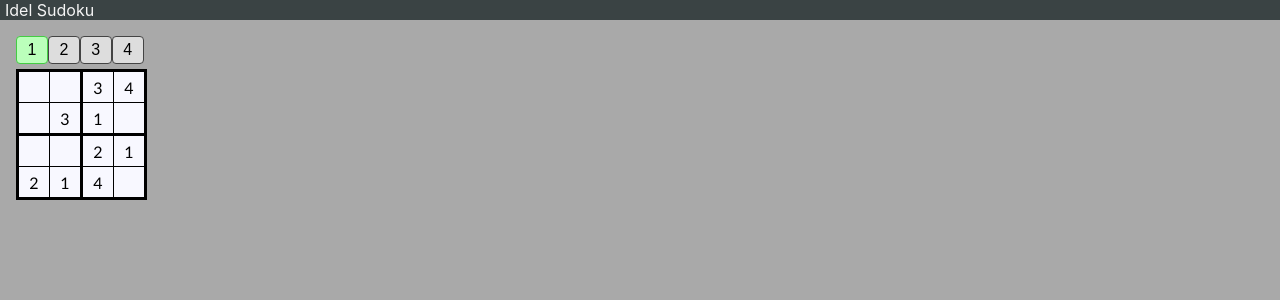
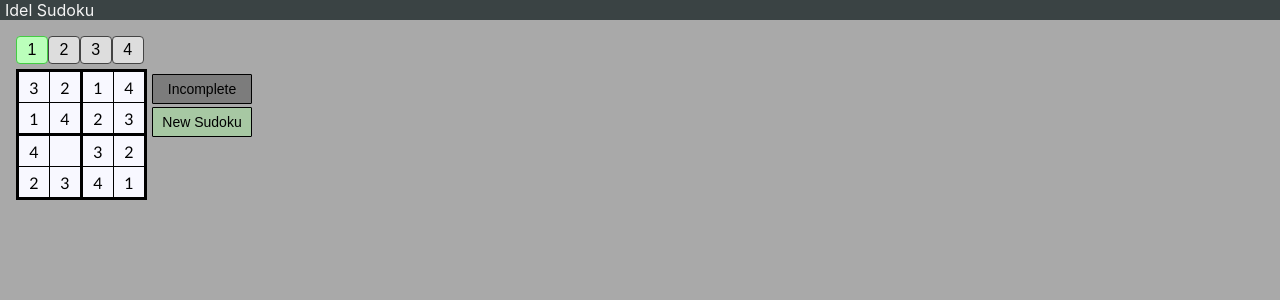
Before and after one commit to Malthemester/IncrementalSudoku, a React (Create React App) app: page / in a window 1280 px wide. Shown: the top 300 px of the page. Built offline with nearby package versions, Linux system fonts and the light colour scheme.

Commit message:
New game buttons

```diff
--- a/src/App.js
+++ b/src/App.js
@@ -3,7 +3,7 @@ import Sudoku from './Components/sudoku'
 import NumberInput from './Components/numberInput'
 import Solved from './Components/solved'
 import { MakeSudoku, RemoveNumbers, CheckSukoku } from './HelperFunctions/generatorSudoku'
-import { react, useEffect, useState } from "react"
+import { useEffect, useState } from "react"
 import Header from './Components/header'
 
 let seleNumber = 1
@@ -15,6 +15,8 @@ function App() {
   const [squares, SetSquares] = useState(2)
   const [gameBoard, SetGameBoard] = useState(Array(size).fill(Array(size).fill(null)))
 
+  let remove = 1
+
   const [solved, SetSolved] = useState(false)
 
   useEffect(() => {
@@ -24,10 +26,14 @@ function App() {
   }, [gameBoard])
 
 
+  function NewGame(size, squares) {
+    let newBoard = MakeSudoku(size, squares)
+    newBoard = RemoveNumbers(newBoard, remove)
+    SetGameBoard(newBoard)
+  }
+
   useEffect(() => {
-    let newBoard = MakeSudoku(size, squares)
-    newBoard = RemoveNumbers(newBoard, 7)
-    SetGameBoard(newBoard)
+    NewGame(size, squares);
   }, [])
 
   function handleClick(x, y) {
@@ -46,9 +52,6 @@ function App() {
     SetSelectedNumber(number.target.value)
   }
 
-  const newBoard = (newBoard) => {
-    SetGameBoard(newBoard)
-  }
 
   useEffect(() => {
     const handleInput = (e) => {
@@ -71,16 +74,16 @@ function App() {
       <div className="game">
         <NumberInput selectedNumber={selectedNumber} size={size} callBack={handleNumberClick} />
 
-        <div className="sudoku">
+        <div className="sudoku" >
           <Sudoku
             size={size}
             squares={squares}
             callBack={handleClick}
             value={gameBoard}
           ></Sudoku>
+          <Solved solved={solved} newGame={NewGame}></Solved>
         </div>
 
-        <Solved solved={solved}></Solved>
       </div>
     </div>
   )
--- a/src/Components/solved.js
+++ b/src/Components/solved.js
@@ -2,10 +2,13 @@
 
 export default function DesplaySolved(props) {
     return (
-        <div>
-            {props.solved &&
-                <p>Win</p>
-            }
+        <div className="buttonList">
+                {props.solved?
+            <button className="button" type="button">Complete</button>:
+            <button className="button" type="button" disabled>Incomplete</button>}
+
+            <button className="button" type="button" onClick={() => props.newGame(4,2)}>New Sudoku</button>
+
         </div>
     )
 }
--- a/src/index.css
+++ b/src/index.css
@@ -23,25 +23,30 @@ a {
   margin-left: 5px;
 }
 
+.buttonList{
+  margin: 5px;
+}
+
 .button {
-  background-color: #4CAF50; /* Green */
+  background-color: #a7c8a3; /* Green */
   border: solid thin;
   color: black;
-  border-radius: 2px;
-  height: 1.65em; width: 1.65em;
+  border-radius: 1px;
+  height: 30px; width: 100px;
   text-align: center;
   text-decoration: none;
   display: inline-block;
-  font-size: 16px;
-
+  font-size: 14px;
+  display: block;
+  margin-bottom: 3px;
 }
 
-.button:active {
-  background-color: #0c78aa; /* Green */
+.button:disabled {
+  background-color: #7c7c7c; /* Green */
 }
 
-.button:hover {
-  background-color: #75e979; /* Green */
+.button:hover:enabled {
+  background-color: #8bcf83; /* Green */
 }
 
 .radio-toolbar {
@@ -60,12 +65,12 @@ a {
 
 .sudokuTable{
   background-color: ghostwhite;
-
 }
 
 .sudoku{
   margin-top: 5px;
   margin-bottom: 5px;
+  display: flex;
 }
 
 .radio-toolbar label {
```
